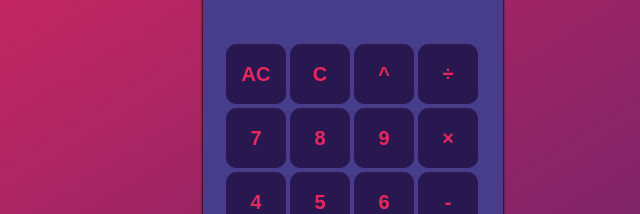
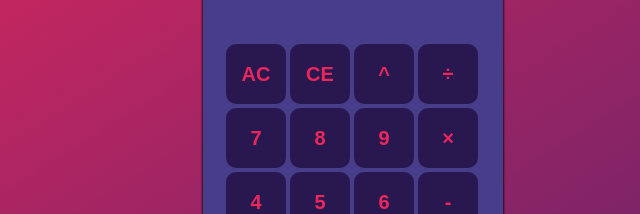
Before and after one commit to jongithub59/calculator, a plain HTML site: page index.html in a window 1280 px wide. Shown: the part 174-388 px from the top of the page, 287-927 px from the left. Drawn offline with Linux system fonts and the light colour scheme.

Commit message:
changed C button to CE for clarity

```diff
--- a/index.html
+++ b/index.html
@@ -15,7 +15,7 @@
 
     <div id="buttons">
         <button id="clear-all">AC</button>
-        <button id="clear">C</button>
+        <button id="clear">CE</button>
         <button operator id="exponent">^</button>
         <button operator id="divide">÷</button>
         <button number id="7">7</button>
```
